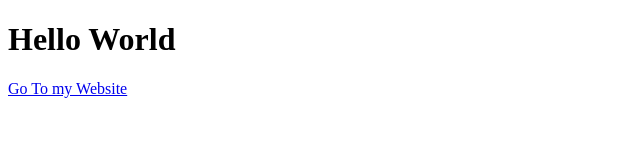
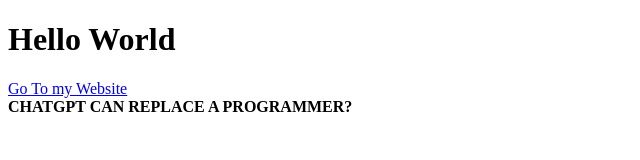
Before and after one commit to anayet-360/first-, a plain HTML site: page index.html in a window 1280 px wide. Shown: the whole page, without its empty margins (0-640 px from the left). Drawn offline with Linux system fonts and the light colour scheme.

Commit message:
chatGPT text is added

```diff
--- a/index.html
+++ b/index.html
@@ -8,6 +8,8 @@
 </head>
 <body>
     <h1>Hello World</h1>
-    <a href="#">Go To my Website</a>
+    <a href="#">Go To my Website</a><br>
+
+    <strong>CHATGPT CAN REPLACE A PROGRAMMER?</strong>
 </body>
 </html>
```
